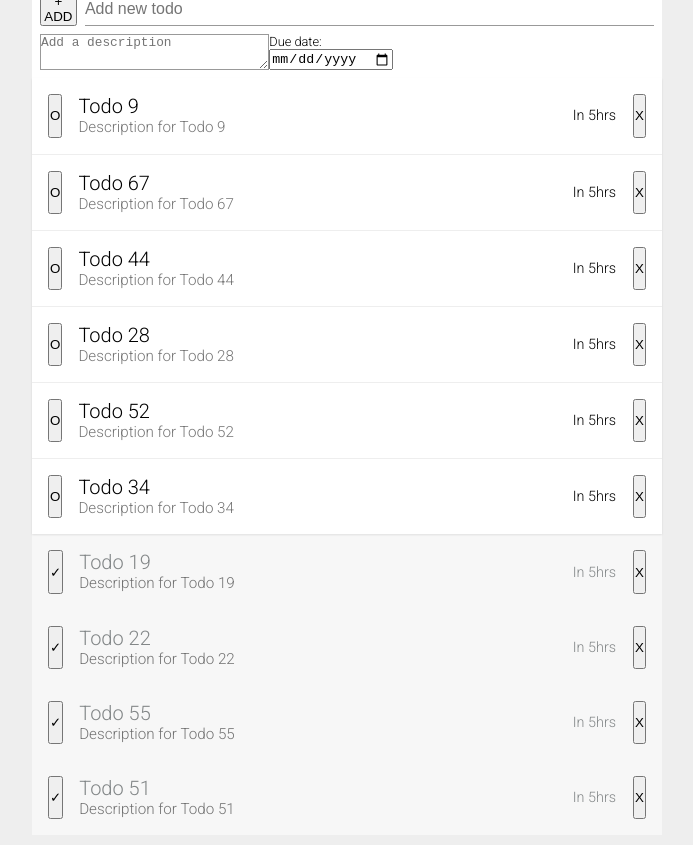
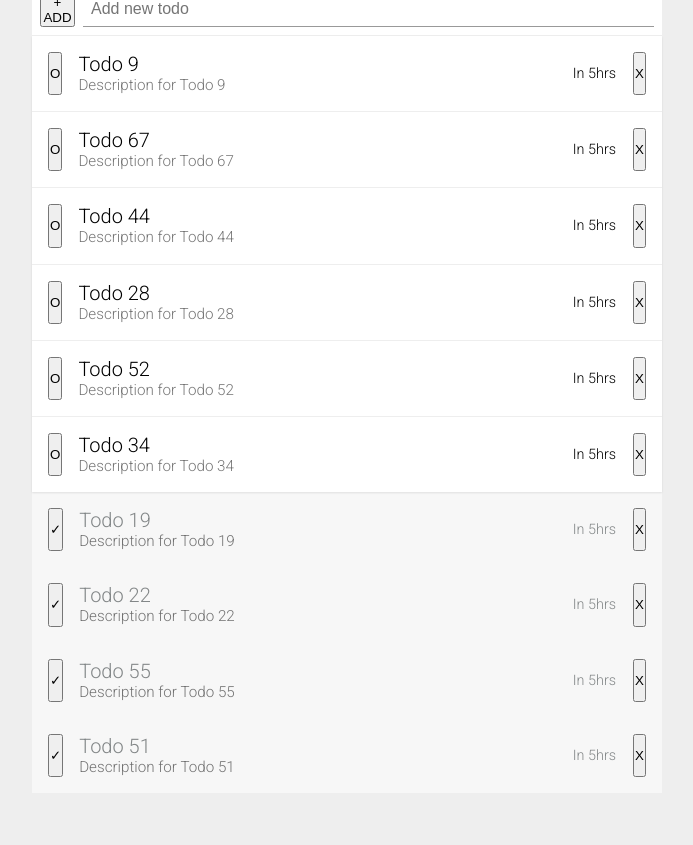
Before and after one commit to zac-march/todo-app, a website built with webpack: page dist/index.html in a window 1280 px wide. Shown: the part 73-918 px from the top of the page, without its empty margins (293-986 px from the left). After the commit the page ends 876 px from the top, so only its background shows below. Built offline with nearby package versions, Linux system fonts and the light colour scheme.

Commit message:
Add styling to todo create form

```diff
--- a/src/components/TodoListScreenController.js
+++ b/src/components/TodoListScreenController.js
@@ -34,43 +34,77 @@ function TodoListScreenController() {
   }
 
   function renderTodoCreate() {
-    const todoCreateDiv = document.createElement("div");
-    const todoCreateForm = document.createElement("Form");
+    const todoCreateContainer = document.createElement("div");
+    const form = document.createElement("Form");
+    const formTop = document.createElement("div");
+    const formBottom = document.createElement("div");
     const todoAddBtn = document.createElement("button");
     const titleInput = document.createElement("input");
+    const descriptionInput = document.createElement("textarea");
+    const dateContainer = document.createElement("div");
+    const dateLbl = document.createElement("label");
     const dateInput = document.createElement("input");
-    const descriptionInput = document.createElement("textarea");
-    const dateLbl = document.createElement("label");
-    const dateDiv = document.createElement("div");
-    const formHiddenInputs = document.createElement("div");
 
+    dateInput.type = "date";
+    todoAddBtn.type = "button";
     dateLbl.textContent = "Due date:";
-    dateInput.type = "date";
     todoAddBtn.textContent = "+ ADD";
-    todoAddBtn.classList.add("add-todo-btn");
     descriptionInput.placeholder = "Add a description";
     titleInput.placeholder = "Add new todo";
-    todoCreateDiv.classList.add("todo-create");
-    dateDiv.id = "todo-create-date";
-    todoCreateForm.classList.add("todo-create-form");
+    dateContainer.id = "todo-create-date";
+
+    titleInput.id = "todo-create-form-title-input";
+    todoCreateContainer.classList.add("todo-create");
+    form.classList.add("todo-create-form");
+    formTop.classList.add("todo-create-form-top");
+    formBottom.classList.add("todo-create-form-bottom");
+
     todoAddBtn.addEventListener("click", createTodo);
+    todoCreateContainer.addEventListener("click", activateForm);
+    todoComponent.addEventListener("click", queryIsFormFocused);
 
-    todoCreateDiv.appendChild(todoCreateForm);
-    todoCreateForm.appendChild(todoAddBtn);
-    todoCreateForm.appendChild(titleInput);
-    todoCreateForm.appendChild(formHiddenInputs);
-    formHiddenInputs.appendChild(descriptionInput);
-    formHiddenInputs.appendChild(dateDiv);
-    dateDiv.appendChild(dateLbl);
-    dateDiv.appendChild(dateInput);
+    todoCreateContainer.appendChild(form);
+    form.appendChild(formTop);
+    form.appendChild(formBottom);
+    formTop.appendChild(todoAddBtn);
+    formTop.appendChild(titleInput);
+    formBottom.appendChild(descriptionInput);
+    formBottom.appendChild(dateContainer);
+    dateContainer.appendChild(dateLbl);
+    dateContainer.appendChild(dateInput);
+
+    function activateForm() {
+      formBottom.style.height = "3rem";
+      todoCreateContainer.style.paddingBottom = ".5rem";
+    }
+
+    function deactivateForm() {
+      formBottom.style.height = "0";
+      todoCreateContainer.style.paddingBottom = "0";
+    }
+
+    function queryIsFormFocused() {
+      if (
+        titleInput === document.activeElement ||
+        dateInput === document.activeElement ||
+        descriptionInput === document.activeElement
+      ) {
+        activateForm();
+      } else {
+        deactivateForm();
+      }
+    }
 
     function createTodo() {
       if (titleInput.value != "") {
         todoList.add(new Todo(titleInput.value));
         updateScreen();
       }
+      descriptionInput.value = "";
+      dateInput.value = "";
+      titleInput.value = "";
     }
-    todoComponent.appendChild(todoCreateDiv);
+    todoComponent.appendChild(todoCreateContainer);
   }
 
   function renderLists() {
--- a/src/style.css
+++ b/src/style.css
@@ -62,45 +62,44 @@ body {
 
 .todo-create {
   overflow: hidden;
-}
-
-.todo-create-form {
-  display: grid;
-  grid-template-columns: 1fr 5fr 5fr 5fr;
-  grid-template-rows: repeat(auto-fit, 1fr);
-  gap: 0.5rem;
   padding: 0.5rem;
+  padding-bottom: 0;
   background-color: white;
   border-top-left-radius: 10px;
   border-top-right-radius: 10px;
+  margin-bottom: 1px;
 }
 
-.todo-create-form > input {
-  grid-column: span 3;
+.todo-create-form-top {
+  display: grid;
+  grid-template-columns: min-content 5fr;
+  gap: 0.5rem;
+  margin-bottom: 0.5rem;
+}
+
+#todo-create-form-title-input {
   border: none;
   border-bottom: 1px solid rgb(153, 153, 153);
   font-size: 1rem;
+  padding: 0.5rem;
 }
 
-.todo-create-form > div {
-  grid-column: span 2;
-  display: flex;
+.todo-create-form-bottom {
+  display: grid;
+  grid-template-columns: 5fr 1fr;
+  gap: 0.5rem;
+  font-size: 0.8rem;
+  transition: height 0.3s ease;
+  height: 0;
+}
+
+.todo-create-form button {
+  aspect-ratio: 1/1;
+  width: min-content;
 }
 
 .todo-create-form textarea {
-  min-width: 100%;
-  font-size: 0.8rem;
-  border: 1px solid rgb(153, 153, 153);
-}
-
-#todo-create-date {
-  grid-column: span 1;
-  font-size: 0.8rem;
-}
-
-.todo-create > button {
-  aspect-ratio: 1/1;
-  width: min-content;
+  padding: 0.5rem;
 }
 
 /* List of todos */
```
